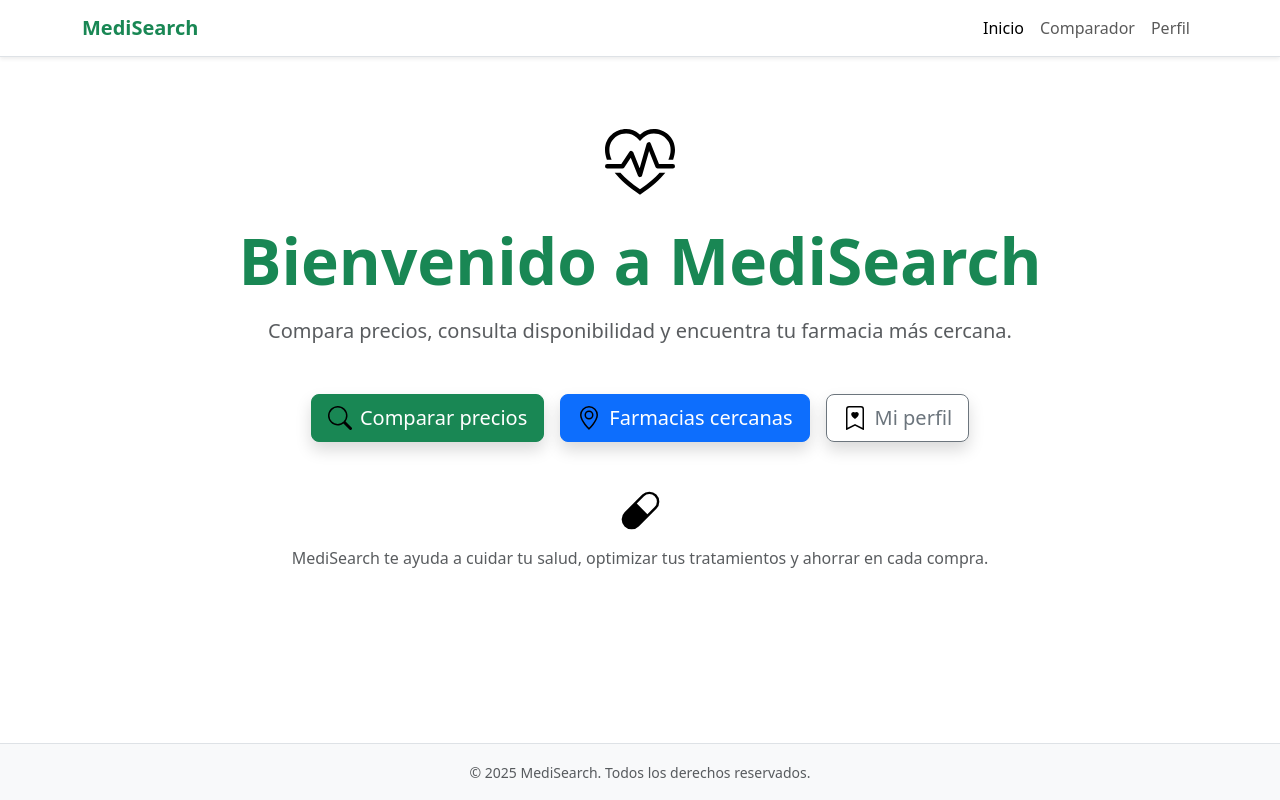
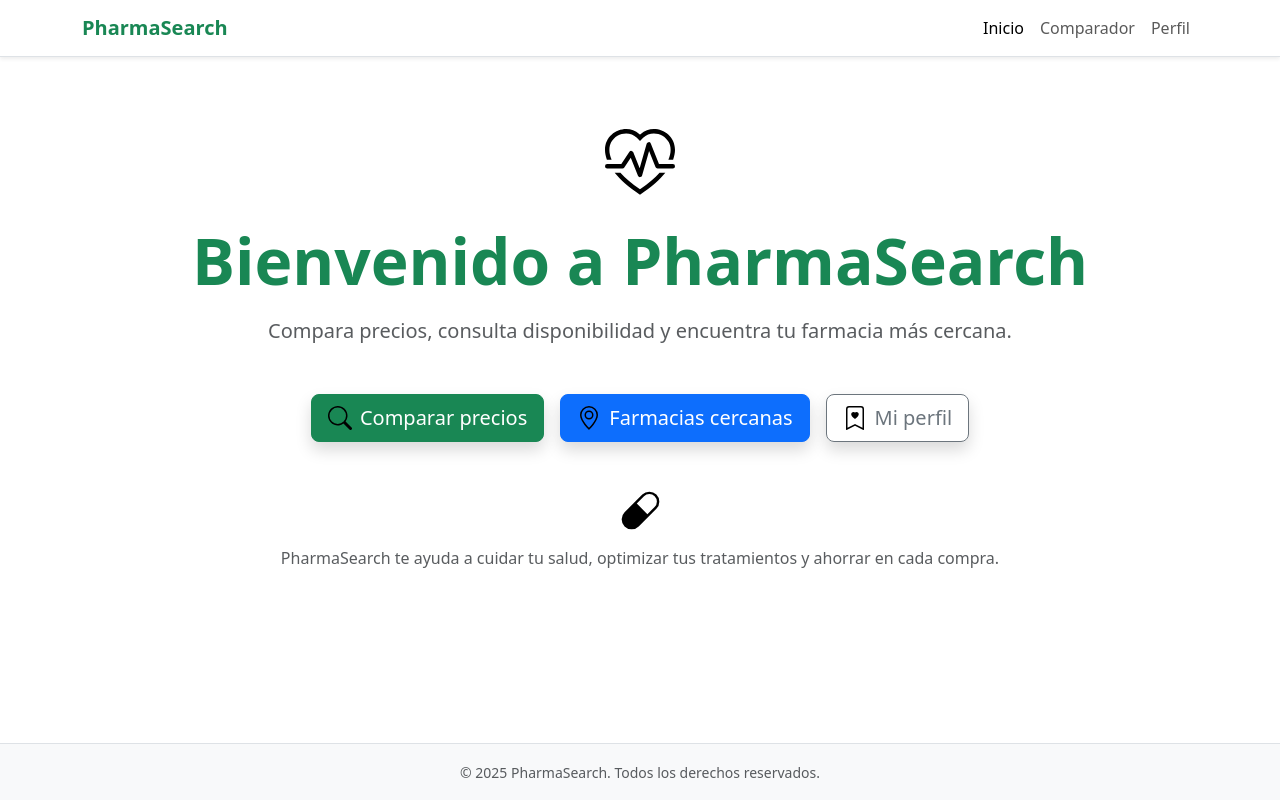
Before and after one commit to ripifopo/PROGRA_PRO_CS, a Next.js app in the folder MediSearch/: page / in a window 1280 px wide. Built offline with nearby package versions, Linux system fonts and the light colour scheme.

Commit message:
[CS8-82] Cambio de nombre de la página web
Se cambió el nombre a PharmaSearch.

```diff
--- a/MediSearch/src/app/components/Navbar.tsx
+++ b/MediSearch/src/app/components/Navbar.tsx
@@ -12,8 +12,8 @@ export default function Navbar() {
   return (
     <nav className="navbar navbar-expand-lg navbar-light bg-white border-bottom shadow-sm">
       <div className="container">
-        {/* Logo de MediSearch */}
-        <a className="navbar-brand fw-bold text-success" href="/">MediSearch</a>
+        {/* Logo de PharmaSearch */}
+        <a className="navbar-brand fw-bold text-success" href="/">PharmaSearch</a>
 
         {/* Botón para responsive */}
         <button
--- a/MediSearch/src/app/layout.tsx
+++ b/MediSearch/src/app/layout.tsx
@@ -8,30 +8,28 @@ import Script from 'next/script';
 import type { Metadata } from 'next';
 import { ToastContainer } from 'react-toastify';
 import { LoadingProvider } from '../context/LoadingContext';
-import { AuthProvider } from '../context/AuthContext'; // 🔐 Contexto de login/logout global
-import Navbar from './components/Navbar'; // 🌐 Navbar visible en toda la app
+import { AuthProvider } from '../context/AuthContext';
+import Navbar from './components/Navbar';
 
 export const metadata: Metadata = {
-  title: 'MediSearch - Comparador de Medicamentos',
+  title: 'PharmaSearch - Comparador de Medicamentos',
   description: 'Compara precios y disponibilidad de medicamentos en farmacias cercanas.',
+  icons: {
+    icon: '/favicon.ico',
+  },
 };
 
-// Layout general que aplica a TODAS las páginas (no hace falta importar en cada page)
 export default function RootLayout({ children }: { children: React.ReactNode }) {
   return (
     <html lang="es">
       <head />
       <body className="bg-white text-dark d-flex flex-column min-vh-100">
-        {/* Wrappers globales: loading + auth */}
         <LoadingProvider>
           <AuthProvider>
-            {/* Navbar superior con lógica de sesión */}
             <Navbar />
 
-            {/* Contenido principal */}
             <main className="container mt-4">{children}</main>
 
-            {/* Toast de mensajes (éxito/error) */}
             <ToastContainer
               position="top-right"
               autoClose={3000}
@@ -42,12 +40,10 @@ export default function RootLayout({ children }: { children: React.ReactNode })
               theme="colored"
             />
 
-            {/* Footer */}
             <footer className="bg-light text-center text-muted py-3 mt-auto border-top">
-              <small>© {new Date().getFullYear()} MediSearch. Todos los derechos reservados.</small>
+              <small>© {new Date().getFullYear()} PharmaSearch. Todos los derechos reservados.</small>
             </footer>
 
-            {/* JS Bootstrap funcional */}
             <Script
               src="https://cdn.jsdelivr.net/npm/bootstrap@5.3.3/dist/js/bootstrap.bundle.min.js"
               strategy="afterInteractive"
--- a/MediSearch/src/app/page.tsx
+++ b/MediSearch/src/app/page.tsx
@@ -1,3 +1,5 @@
+// Archivo: src/app/page.tsx o HomePage.tsx (según tu estructura)
+
 'use client';
 
 import { useEffect, useRef, useState } from 'react';
@@ -13,7 +15,6 @@ import {
 } from 'react-bootstrap-icons';
 import { Button } from 'react-bootstrap';
 
-// Interfaz del medicamento frecuente
 interface FrequentMedicine {
   userEmail: string;
   medicineName: string;
@@ -24,7 +25,6 @@ interface FrequentMedicine {
   savedAt: string;
 }
 
-// Función para capitalizar texto
 const capitalizeCategory = (text: string) => {
   return decodeURIComponent(text)
     .split(' ')
@@ -38,7 +38,6 @@ export default function HomePage() {
   const [frequentList, setFrequentList] = useState<FrequentMedicine[]>([]);
   const [loading, setLoading] = useState(false);
 
-  // Obtener medicamentos frecuentes desde la API
   useEffect(() => {
     const stored = localStorage.getItem('userProfile');
     if (!stored) return;
@@ -63,7 +62,6 @@ export default function HomePage() {
     fetchFrequent();
   }, []);
 
-  // Función para desplazar horizontalmente
   const handleScroll = (direction: 'left' | 'right') => {
     if (scrollRef.current) {
       const scrollAmount = direction === 'left' ? -300 : 300;
@@ -74,7 +72,7 @@ export default function HomePage() {
   return (
     <div className="py-5 text-center container">
       <HeartPulse size={70} className="text-success mb-4" />
-      <h1 className="display-3 fw-bold text-success mb-3">Bienvenido a MediSearch</h1>
+      <h1 className="display-3 fw-bold text-success mb-3">Bienvenido a PharmaSearch</h1>
       <p className="lead text-muted mb-5">
         Compara precios, consulta disponibilidad y encuentra tu farmacia más cercana.
       </p>
@@ -159,11 +157,11 @@ export default function HomePage() {
         </div>
       )}
 
-      {/* Footer con ícono */}
+      {/* Footer */}
       <div className="mt-5 text-muted">
         <Capsule size={40} className="mb-3 text-secondary" />
         <p className="mb-0">
-          MediSearch te ayuda a cuidar tu salud, optimizar tus tratamientos y ahorrar en cada compra.
+          PharmaSearch te ayuda a cuidar tu salud, optimizar tus tratamientos y ahorrar en cada compra.
         </p>
       </div>
     </div>
```
